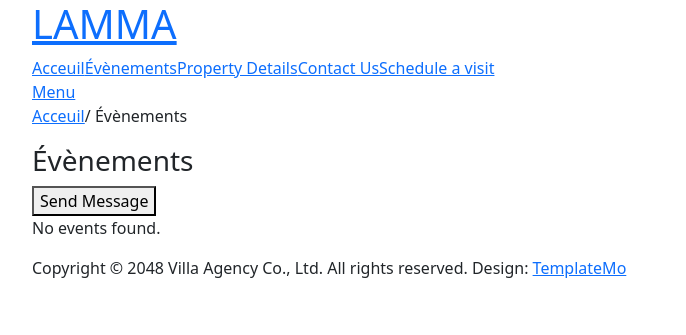
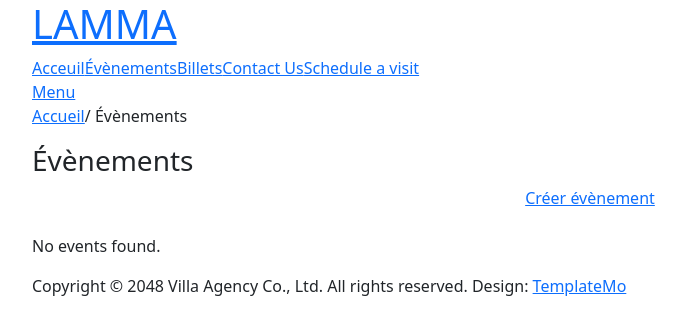
Before and after one commit to SelimHs/Pi-Javafx-Symfony, a Symfony app: template templates/event/index.html.twig in a window 1280 px wide. Shown: the top 335 px of the page, without its empty margins (50-736 px from the left). Run offline with Twig, Linux system fonts and the light colour scheme; the template is opened without the code that fills it, so the values that code supplies are empty; some libraries are stand-ins or nearby versions.

Commit message:
billet display, banner

```diff
--- a/templates/event/index.html.twig
+++ b/templates/event/index.html.twig
@@ -7,7 +7,7 @@
   <div class="container">
     <div class="row">
       <div class="col-lg-12">
-        <span class="breadcrumb"><a href="#">Acceuil</a> / Évènements</span>
+        <span class="breadcrumb"><a href="#">Accueil</a> / Évènements</span>
         <h3>Évènements</h3>
       </div>
     </div>
@@ -16,12 +16,18 @@
 
 <div class="section properties">
   <div class="container">
+
+    {# Bouton Send Message #}
+    <div class="row mb-4">
+      <div class="col-lg-12 text-center">
+        <a href="#contact-form" class="main-button custom-message-btn">
+          <i></i> Créer évènement
+        </a>
+      </div>
+    </div>
+
+
     <div class="row properties-box">
-      <div class="col-lg-12">
-        <fieldset>
-          <button  class="orange-button">Send Message</button>
-        </fieldset>
-      </div>
       {% for event in events %}
         <div class="col-lg-4 col-md-6 align-self-center mb-30 properties-items">
           <div class="item">
@@ -41,7 +47,7 @@
               <li>Visitors: <span>{{ event.nbrVisiteurs }}</span></li>
             </ul>
             <div class="main-button">
-              <a href="{{ path('app_event_show', {'idEvent': event.idEvent}) }}">Schedule a visit</a>
+              <a href="{{ path('app_event_show', {'idEvent': event.idEvent}) }}">Détails</a>
             </div>
           </div>
         </div>
--- a/templates/partials/header.html.twig
+++ b/templates/partials/header.html.twig
@@ -13,7 +13,7 @@
                     <ul class="nav">
                       <li><a href="{{ path('app_home') }}" class="active">Acceuil</a></li>
                       <li><a href="{{ path('app_event_index') }}">Évènements</a></li>
-                      <li><a href="property-details.html">Property Details</a></li>
+                      <li><a href="{{ path('app_billet_index') }}">Billets</a></li>
                       <li><a href="contact.html">Contact Us</a></li>
                       <li><a href="#"><i class="fa fa-calendar"></i> Schedule a visit</a></li>
                   </ul>
```
Also changed, not shown: templates/billet/index.html.twig (+11 -0 lines).
